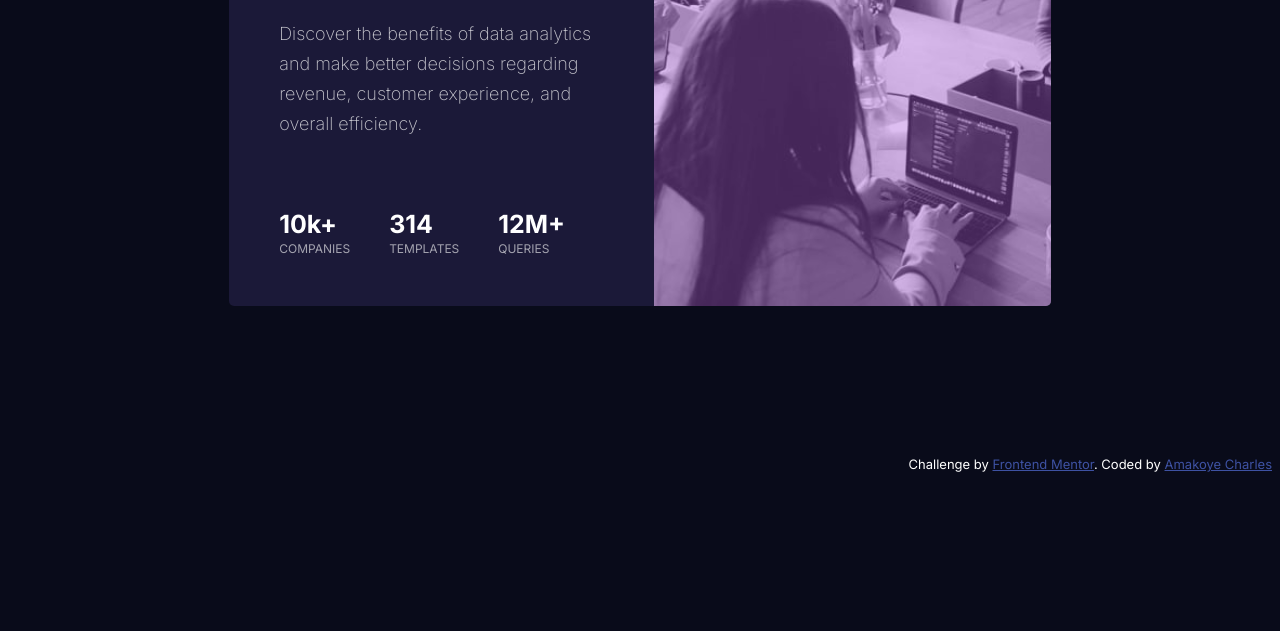
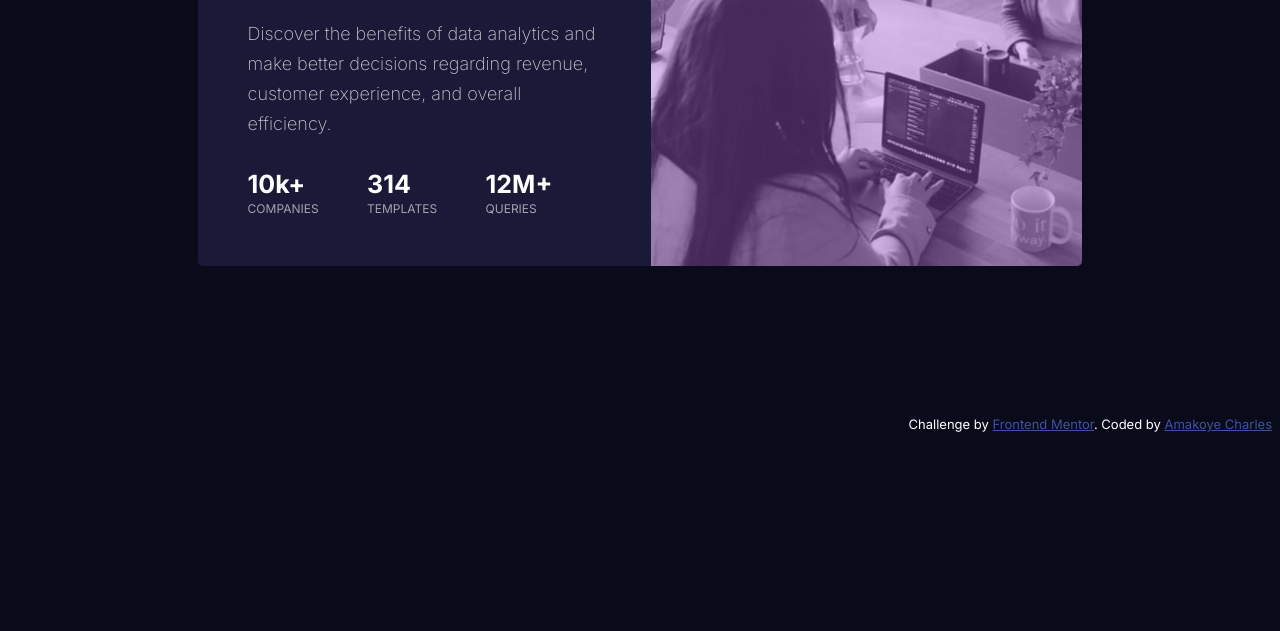
Before and after one commit to Amakoye/stats-preview-card-component-main, a plain HTML site: page index.html in a window 1280 px wide. Shown: the part 337-968 px from the top of the page. Drawn offline with Linux system fonts and the light colour scheme.

Commit message:
changes on stats margin and container width

```diff
--- a/index.css
+++ b/index.css
@@ -6,14 +6,12 @@ body {
   font-size: 15px;
   font-family: Inter;
   height: 100vh;
-  /* display: flex;
-  flex-direction: column; */
 }
 
 .container {
   display: flex;
   flex-direction: row;
-  width: 65%;
+  width: 70%;
   background: hsl(244, 38%, 16%);
   border-radius: 5px;
   margin: 160px auto 150px auto;
@@ -42,7 +40,7 @@ body {
 
 .stats {
   display: grid;
-  margin: 70px 0 10px 0;
+  margin: 30px 0 10px 0;
   grid-template-columns: auto auto auto;
 }
 
```
